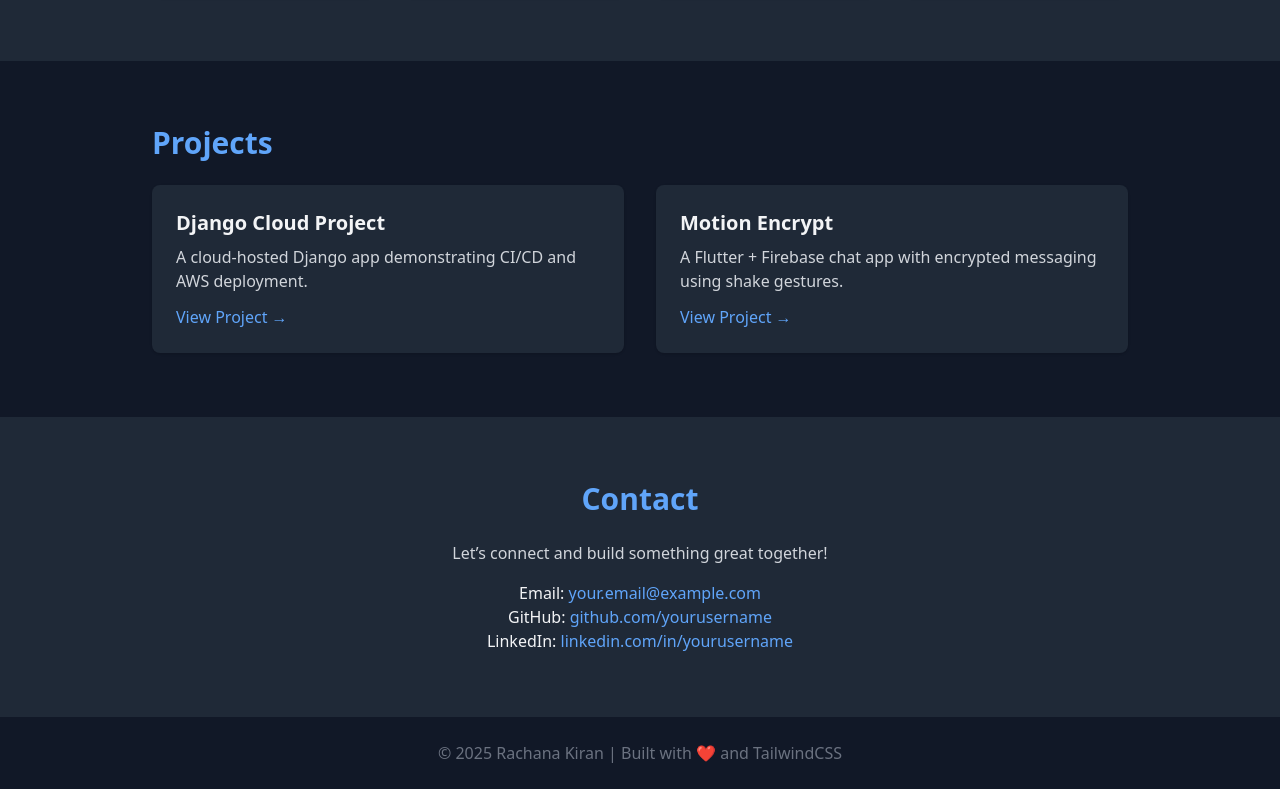
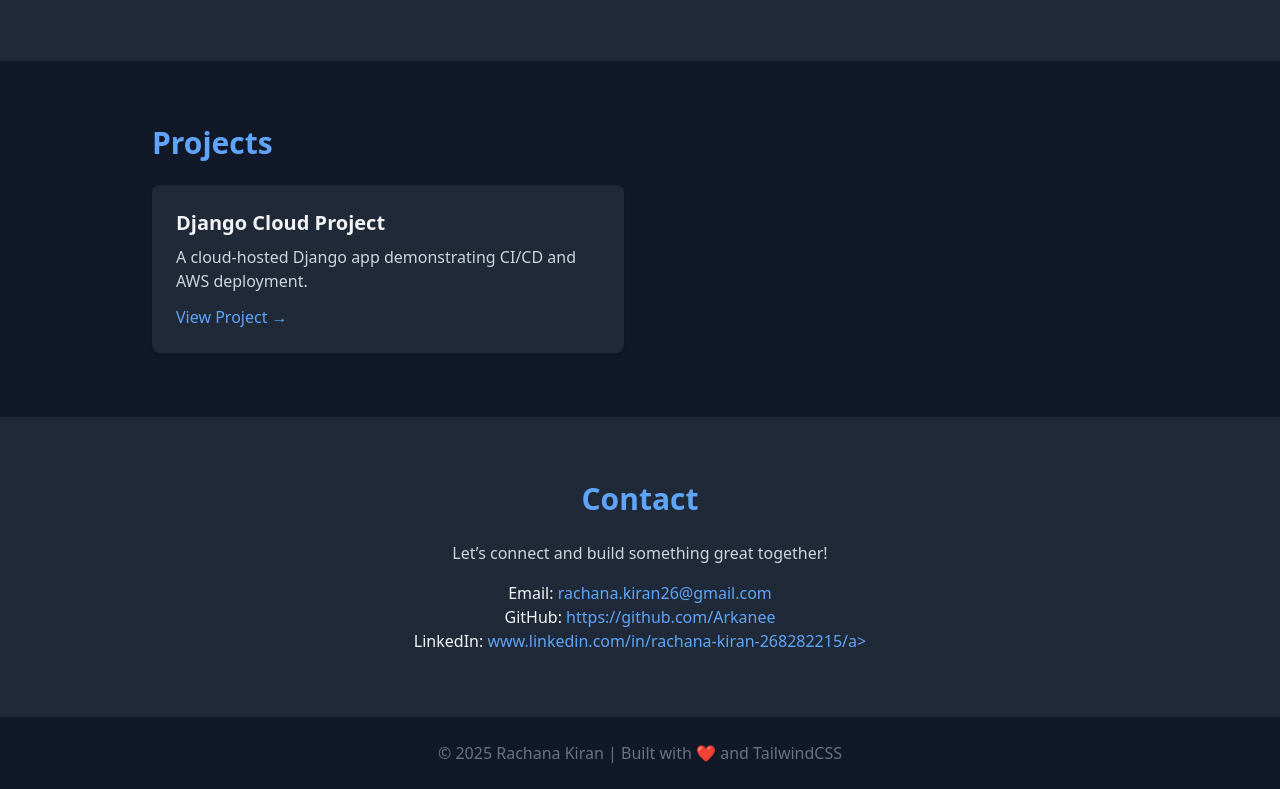
Before and after one commit to Arkanee/rachana-portfolio, a plain HTML site: page index.html in a window 1280 px wide. Shown: the part 889-1678 px from the top of the page. Drawn offline with nearby package versions, Linux system fonts and the light colour scheme.

Commit message:
Update index.html

```diff
--- a/index.html
+++ b/index.html
@@ -63,11 +63,7 @@
         <p class="text-gray-300 mb-3">A cloud-hosted Django app demonstrating CI/CD and AWS deployment.</p>
         <a href="#" class="text-blue-400 hover:underline">View Project →</a>
       </div>
-      <div class="bg-gray-800 p-6 rounded-lg shadow hover:shadow-xl transition">
-        <h4 class="text-xl font-semibold mb-2">Motion Encrypt</h4>
-        <p class="text-gray-300 mb-3">A Flutter + Firebase chat app with encrypted messaging using shake gestures.</p>
-        <a href="#" class="text-blue-400 hover:underline">View Project →</a>
-      </div>
+
     </div>
   </section>
 
@@ -76,9 +72,9 @@
     <div class="max-w-5xl mx-auto px-6 text-center">
       <h3 class="text-3xl font-bold text-blue-400 mb-6">Contact</h3>
       <p class="text-gray-300 mb-4">Let’s connect and build something great together!</p>
-      <p>Email: <a href="mailto:your.email@example.com" class="text-blue-400 hover:underline">your.email@example.com</a></p>
-      <p>GitHub: <a href="https://github.com/yourusername" target="_blank" class="text-blue-400 hover:underline">github.com/yourusername</a></p>
-      <p>LinkedIn: <a href="https://linkedin.com/in/yourusername" target="_blank" class="text-blue-400 hover:underline">linkedin.com/in/yourusername</a></p>
+      <p>Email: <a href="mailto:rachana.kiran26@gmail.com" class="text-blue-400 hover:underline">rachana.kiran26@gmail.com</a></p>
+      <p>GitHub: <a href="https://github.com/Arkanee" target="_blank" class="text-blue-400 hover:underline">https://github.com/Arkanee</a></p>
+      <p>LinkedIn: <a href="www.linkedin.com/in/rachana-kiran-268282215" target="_blank" class="text-blue-400 hover:underline">www.linkedin.com/in/rachana-kiran-268282215/a></p>
     </div>
   </section>
 
```
